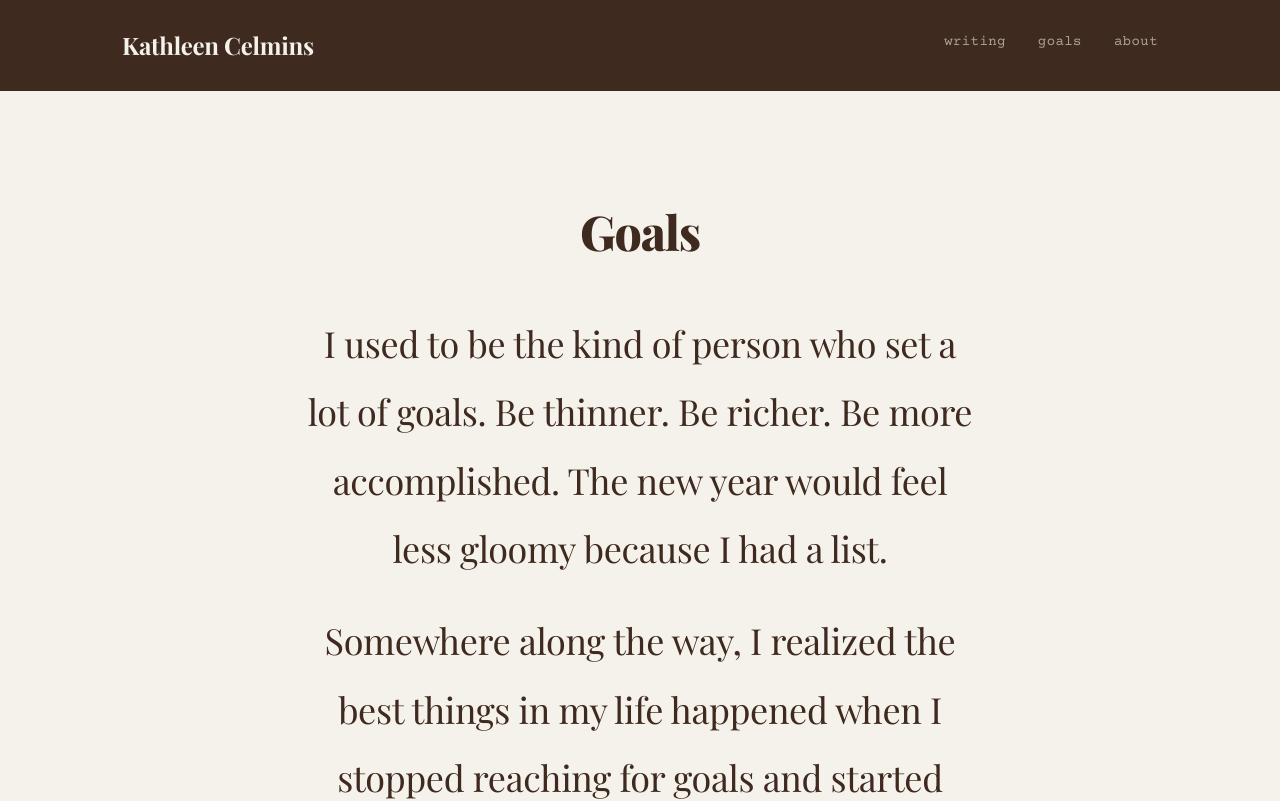
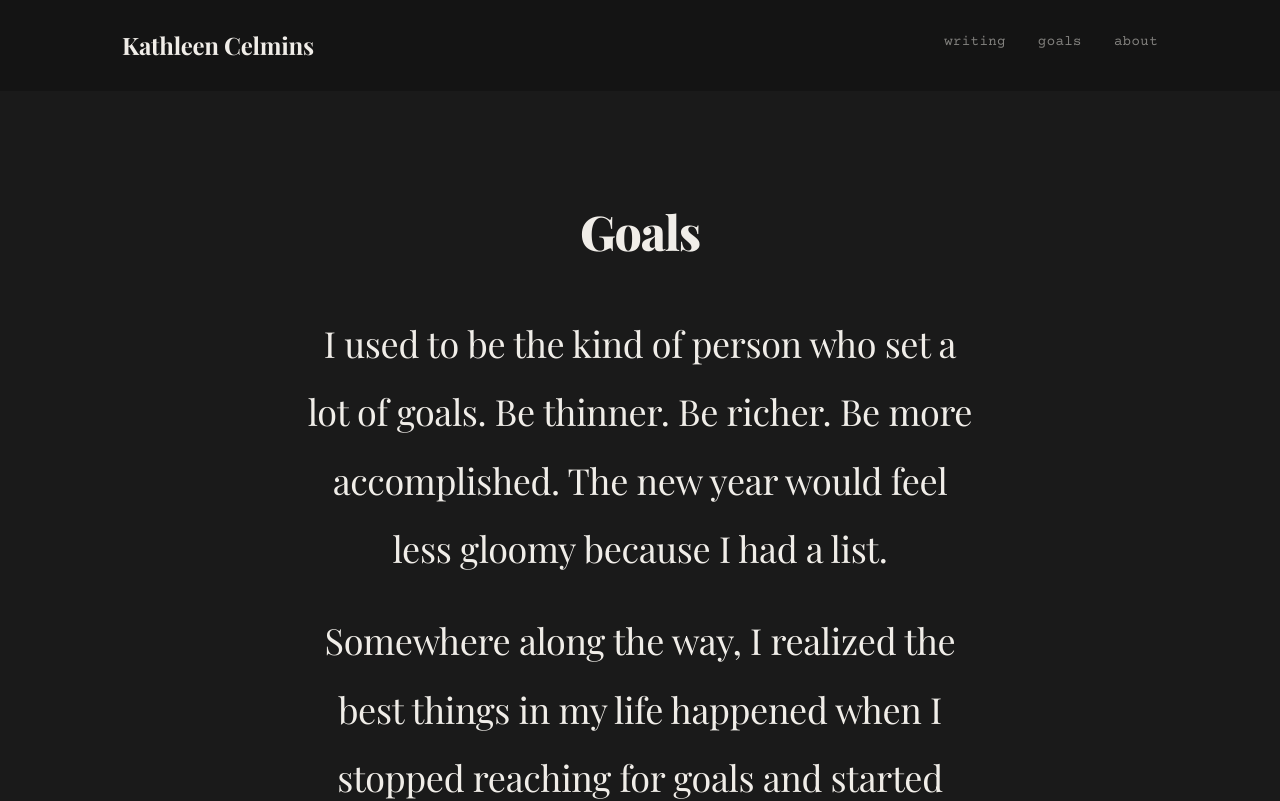
Before and after one commit to glowsocial/kathleencelmins.xyz, a Next.js app: page /goals in a window 1280 px wide. Shown: the top 801 px of the page. Built offline with nearby package versions, Linux system fonts and the light colour scheme.

Commit message:
Dark editorial mode — the unshrunk palette

```diff
--- a/app/globals.css
+++ b/app/globals.css
@@ -1,6 +1,6 @@
 /* ================================================================
-   KathleenCelmins.xyz — Journal Design System v2
-   Warm, personal, literary — with personality
+   KathleenCelmins.xyz — Dark Editorial v3
+   Everything, out loud.
    ================================================================ */
 
 /* --- Reset & Base --- */
@@ -13,22 +13,22 @@
 }
 
 :root {
-  /* Warm palette — aged paper, fresh ink, and a pop of sky */
-  --color-bg: #F5F1EB;
-  --color-bg-warm: #EDE7DD;
-  --color-surface: #FDFAF6;
-  --color-hero: #3E2A1F;
-  --color-hero-text: #F5F1EB;
-  --color-hero-muted: rgba(245, 241, 235, 0.6);
-  --color-ink: #3E2A1F;
-  --color-ink-light: #6B5546;
-  --color-ink-muted: #9C8A7A;
+  /* Dark editorial palette — warm dark, clean type, gold accents */
+  --color-bg: #1A1A1A;
+  --color-bg-warm: #222222;
+  --color-surface: #252525;
+  --color-hero: #141414;
+  --color-hero-text: #F0EDE8;
+  --color-hero-muted: rgba(240, 237, 232, 0.5);
+  --color-ink: #F0EDE8;
+  --color-ink-light: #B8B0A4;
+  --color-ink-muted: #7A7368;
   --color-accent: #D4A853;
-  --color-accent-hover: #C49A47;
-  --color-accent-warm: #C4733B;
-  --color-border: #DDD5C9;
-  --color-border-light: #E8E1D6;
-  --color-highlight: #F5E6C8;
+  --color-accent-hover: #E0B965;
+  --color-accent-warm: #D4A853;
+  --color-border: #333333;
+  --color-border-light: #2A2A2A;
+  --color-highlight: rgba(212, 168, 83, 0.15);
 
   /* Typography scale */
   --font-heading: var(--font-playfair), 'Playfair Display', 'Georgia', serif;
@@ -70,9 +70,9 @@
   --transition-fast: 150ms ease;
   --transition-normal: 300ms cubic-bezier(0.4, 0, 0.2, 1);
   --transition-slow: 500ms cubic-bezier(0.4, 0, 0.2, 1);
-  --shadow-sm: 0 1px 3px rgba(62, 42, 31, 0.06);
-  --shadow-md: 0 4px 16px rgba(62, 42, 31, 0.08);
-  --shadow-warm: 0 8px 30px rgba(62, 42, 31, 0.12);
+  --shadow-sm: 0 1px 3px rgba(0, 0, 0, 0.2);
+  --shadow-md: 0 4px 16px rgba(0, 0, 0, 0.3);
+  --shadow-warm: 0 8px 30px rgba(0, 0, 0, 0.4);
   --radius-sm: 4px;
   --radius-md: 8px;
   --radius-lg: 16px;
@@ -129,17 +129,17 @@ p {
 }
 
 a {
-  color: var(--color-accent-warm);
+  color: var(--color-accent);
   text-decoration: underline;
-  text-decoration-color: rgba(196, 115, 59, 0.3);
+  text-decoration-color: rgba(212, 168, 83, 0.3);
   text-underline-offset: 3px;
   transition: text-decoration-color var(--transition-fast),
               color var(--transition-fast);
 }
 
 a:hover {
-  color: var(--color-ink);
-  text-decoration-color: var(--color-ink);
+  color: var(--color-accent-hover);
+  text-decoration-color: var(--color-accent-hover);
 }
 
 blockquote {
@@ -171,15 +171,15 @@ hr {
 code {
   font-family: var(--font-mono);
   font-size: 0.9em;
-  background: var(--color-bg-warm);
+  background: var(--color-surface);
   padding: 2px 6px;
   border-radius: var(--radius-sm);
-  color: var(--color-ink-light);
+  color: var(--color-accent);
 }
 
 pre {
-  background: var(--color-hero);
-  color: var(--color-bg);
+  background: #111111;
+  color: var(--color-ink);
   padding: var(--space-xl);
   border-radius: var(--radius-md);
   overflow-x: auto;
@@ -202,7 +202,7 @@ img {
 
 ::selection {
   background: var(--color-accent);
-  color: white;
+  color: #1A1A1A;
 }
 
 /* --- Wave divider SVG --- */
@@ -395,10 +395,11 @@ main {
   background: var(--color-surface);
   transform: translateY(-2px);
   box-shadow: var(--shadow-warm);
+  border-radius: var(--radius-md);
 }
 
 .post-card:hover .post-card-title {
-  color: var(--color-accent-warm);
+  color: var(--color-accent);
 }
 
 .post-card:hover .post-card-arrow {
@@ -530,7 +531,7 @@ main {
   margin: var(--space-2xl) 0;
   padding: var(--space-lg) var(--space-xl);
   border-left: 3px solid var(--color-accent);
-  background: rgba(123, 184, 224, 0.06);
+  background: rgba(212, 168, 83, 0.06);
   border-radius: 0 var(--radius-sm) var(--radius-sm) 0;
 }
 
@@ -546,7 +547,7 @@ main {
   line-height: 0.78;
   padding-right: 0.1em;
   padding-top: 0.05em;
-  color: var(--color-hero);
+  color: var(--color-accent);
   font-weight: 800;
 }
 
@@ -588,8 +589,8 @@ main {
 }
 
 .back-link:hover {
-  color: var(--color-ink);
-  background: var(--color-bg-warm);
+  color: var(--color-accent);
+  background: var(--color-surface);
   text-decoration: none;
 }
 
@@ -664,7 +665,7 @@ main {
   background: var(--color-hero);
   color: var(--color-hero-muted);
   margin-top: auto;
-  border-top: 3px solid var(--color-accent);
+  border-top: 1px solid var(--color-border);
 }
 
 .site-footer-inner {
```
